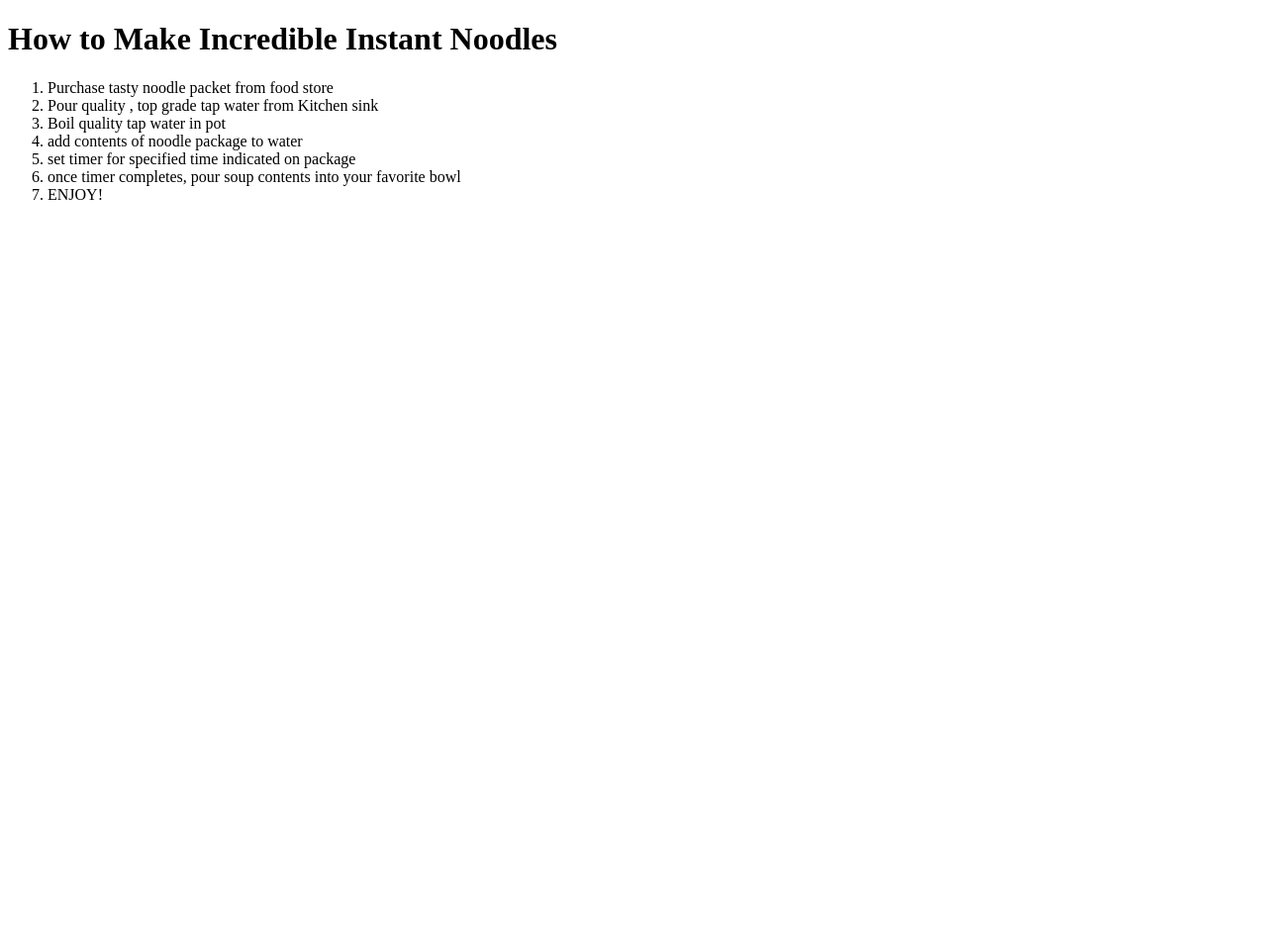
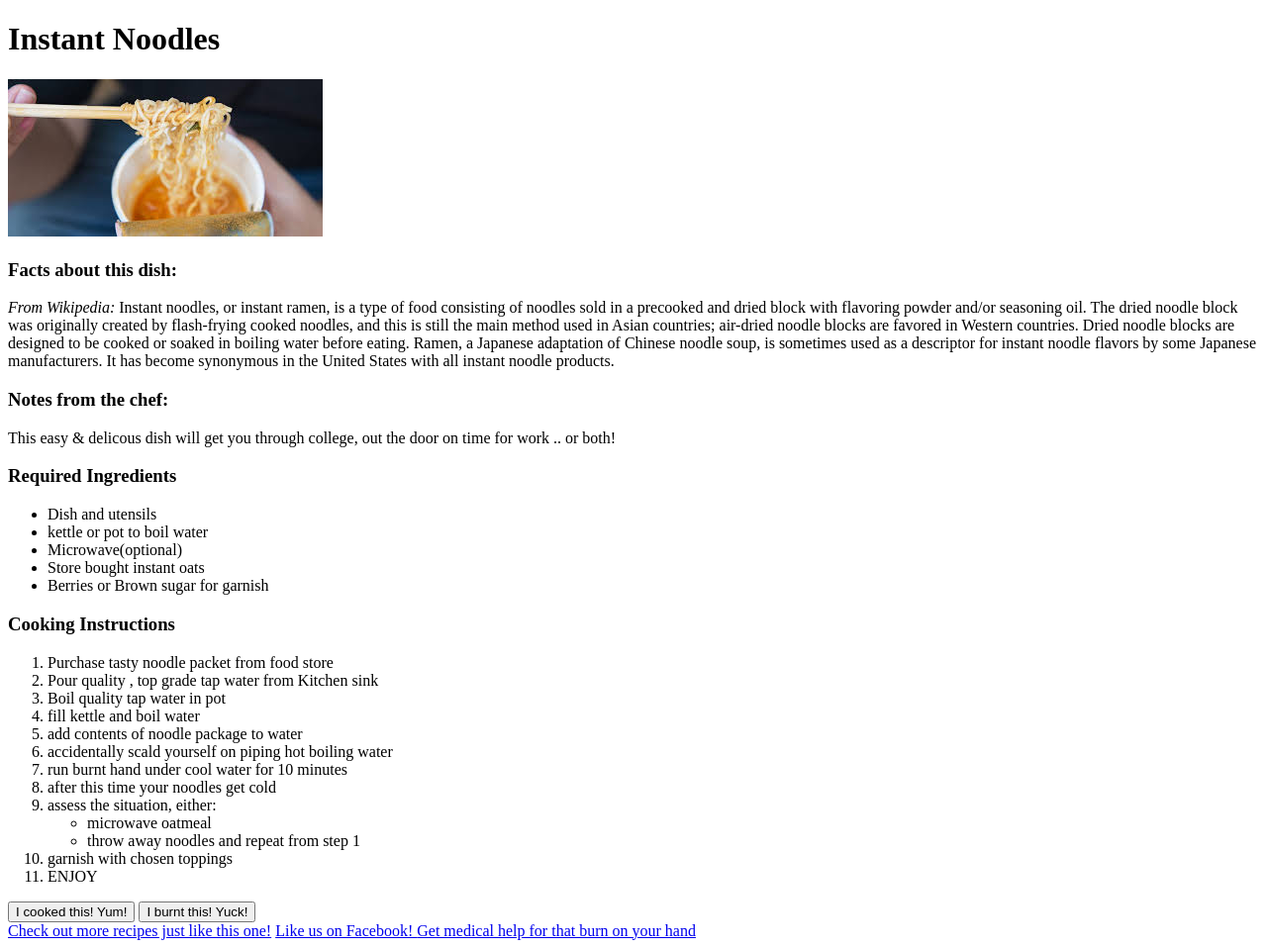
Before and after one commit to cabelstein12/odin-recipes, a plain HTML site: page instant-noodles.html in a window 1280 px wide. Shown: the whole page at 99% size. Before the commit the page ends 800 px from the top, so only its background shows below. Drawn offline with Linux system fonts and the light colour scheme.

Commit message:
<build>[optional_scope]: <touch up all pages & upd date deep dish page >
[optional_body]

[optional_footer]

```diff
--- a/instant-noodles.html
+++ b/instant-noodles.html
@@ -3,18 +3,67 @@
 <head>
     <meta charset="UTF-8">
     <meta name="viewport" content="width=device-width, initial-scale=1.0">
-    <title>Instant Noodle Recipe</title>
+    <title>Oatmeal</title>
 </head>
 <body>
-    <h1>How to Make Incredible Instant Noodles</h1>
+    <h1>Instant Noodles</h1>
+
+    <img src="img/noods.jpeg" alt="tasty bowl of instant noodles">
+
+    <h3>Facts about this dish:</h3>
+
+    <p>
+        <em>From Wikipedia:</em> Instant noodles, or instant ramen,
+        is a type of food consisting of noodles sold in a precooked
+        and dried block with flavoring powder and/or seasoning oil.
+        The dried noodle block was originally created by flash-frying cooked noodles,
+        and this is still the main method used in Asian countries; air-dried
+        noodle blocks are favored in Western countries. Dried noodle blocks
+        are designed to be cooked or soaked in boiling water before eating.
+        Ramen, a Japanese adaptation of Chinese noodle soup, is sometimes used
+         as a descriptor for instant noodle flavors by some Japanese manufacturers.
+         It has become synonymous in the United States with all instant noodle products.
+    </p>
+
+    <h3>Notes from the chef:</h3>
+    <p>This easy & delicous dish will get you through college, out the door on time for work .. or both! </p>
+
+    <h3>Required Ingredients</h3>
+    <ul>
+        <li>Dish and utensils</li>
+        <li>kettle or pot to boil water</li>
+        <li>Microwave(optional)</li>
+        <li>Store bought instant oats</li>
+        <li>Berries or Brown sugar for garnish</li>
+    </ul>
+
+    <h3>Cooking Instructions</h3>
+
     <ol>
         <li>Purchase tasty noodle packet from food store</li>
         <li>Pour quality , top grade tap water from Kitchen sink</li>
         <li>Boil quality tap water in pot</li>
+        <li>fill kettle and boil water</li>
         <li>add contents of noodle package to water</li>
-        <li>set timer for specified time indicated on package</li>
-        <li>once timer completes, pour soup contents into your favorite bowl</li>
-        <li>ENJOY!</li>
+        <li>accidentally scald yourself on piping hot boiling water</li>
+        <li>run burnt hand under cool water for 10 minutes</li>
+        <li>after this time your noodles get cold</li>
+        <li>assess the situation, either:
+            <ul>
+                <li>microwave oatmeal</li>
+                <li>throw away noodles and repeat from step 1</li>
+            </ul>
+        </li>
+        <li>garnish with chosen toppings</li>
+        <li>ENJOY</li>
     </ol>
+
+    <button>I cooked this! Yum!</button>
+    <button>I burnt this! Yuck!</button>
 </body>
+<footer>
+    <a href="index.html">Check out more recipes just like this one!</a>
+    <a href="404.html">Like us on Facebook! </a>
+    <a href="404.html">Get medical help for that burn on your hand</a>
+</footer>
 </html>
```
Also changed, not shown: deep-dish.html (+1 -1 lines), oatmeal.html (+1 -1 lines).
